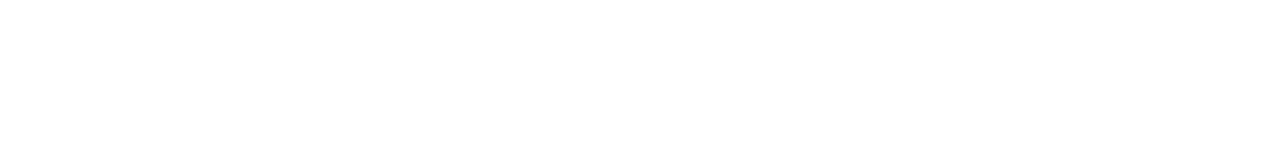
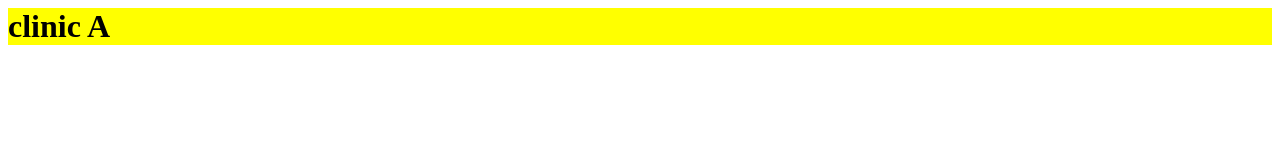
Before and after one commit to Aluta97/aluta97.github.io, a plain HTML site: page index.html in a window 1280 px wide. Drawn offline with Linux system fonts and the light colour scheme.

Commit message:
creating a box9

```diff
--- a/index.css
+++ b/index.css
@@ -4,3 +4,6 @@
     border: 5px solid gray;
     margin: 0;
 }
+h1{
+  background-color: yellow;
+}
--- a/index.html
+++ b/index.html
@@ -1,3 +1,6 @@
 <link rel="stylesheet" href="index.css">
 
 <!-- <div>hello world</div> -->
+<form class="clinic" action="index.html" method="post">
+    <h1>clinic A</h1>
+</form>
```
